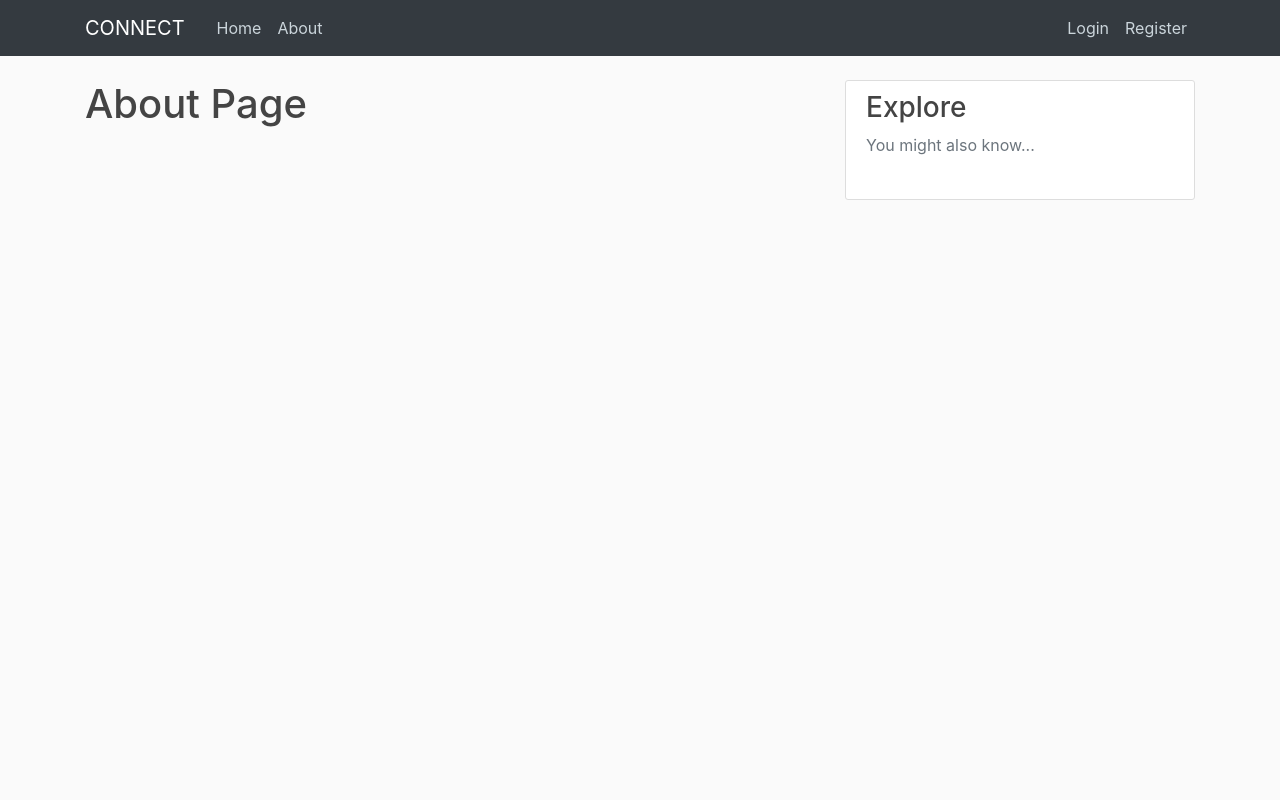
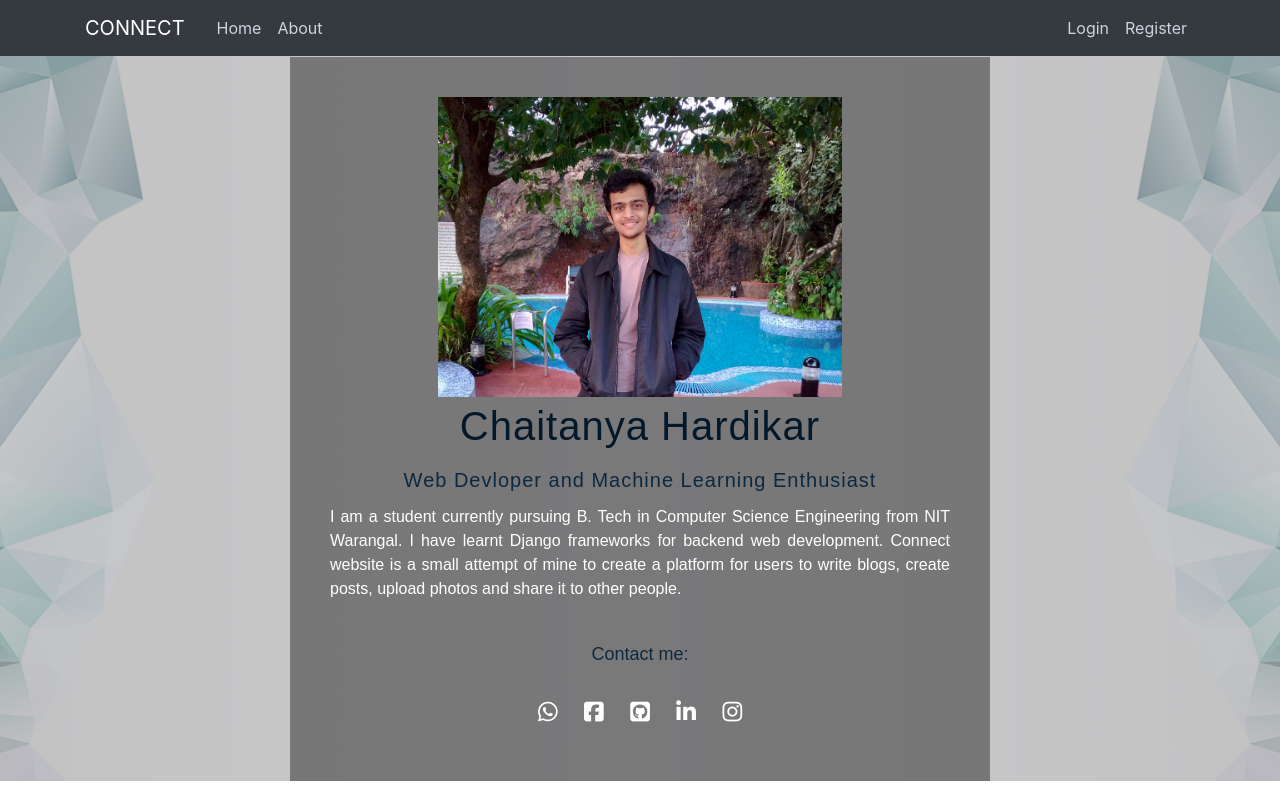
Before and after one commit to chaitanyahardikar/connect-website, a Django app: page /about/ in a window 1280 px wide. Run offline with Django 3.2, Linux system fonts and the light colour scheme; some libraries are stand-ins or nearby versions.

Commit message:
added about page

```diff
--- /dev/null
+++ b/blog/static/blog/about.css
@@ -0,0 +1,144 @@
+body {
+  background: #fafafa;
+  color: #333333;
+  margin-top: 5rem;
+  margin: 0;
+  padding: 0;
+  background: url("/static/blog/bg2.png") no-repeat;
+  background-size: cover;
+  background-position: center;
+}
+
+.box{
+  width: 700px;
+  background: rgba(0, 0, 0, 0.4);
+  padding: 40px;
+  text-align: center;
+  margin: auto;
+  margin-top: 5%;
+  color: white;
+  font-family: 'Century Gothic',sans-serif;
+}
+
+.box-img{
+  padding-bottom: 10px
+  width: 400px;
+  height: 300px;
+}
+.box h1{
+  color: #031829;
+  padding-top: 5px;
+  font-size: 40px;
+  letter-spacing: 1px;
+  font-weight: 100;
+}
+.box h5{
+  color: #0d2940;
+  padding-top: 10px;
+  padding-bottom: 5px;
+  font-size: 20px;
+  letter-spacing: 1px;
+  font-weight: 100;
+}
+.box p{
+  text-align: justify;
+}
+ul{
+  margin: 0;
+  padding: 0;
+}
+.box li{
+  padding-left: 5px;
+  padding-right: 5px;
+  display: inline-block;
+  margin: 6px;
+  list-style: none;
+}
+.box li a{
+  color: white;
+  text-decoration: none;
+  font-size: 30px;
+  transition: all ease-in-out 250ms;
+}
+.box li a:hover{
+  color: #b9b9b9;
+}
+
+h1, h2, h3, h4, h5, h6 {
+  color: #444444;
+}
+
+ul {
+  margin: 0;
+}
+
+.bg-steel {
+  background-color: #5f788a;
+}
+
+.site-header .navbar-nav .nav-link {
+  color: #cbd5db;
+}
+
+.site-header .navbar-nav .nav-link:hover {
+  color: #ffffff;
+}
+
+.site-header .navbar-nav .nav-link.active {
+  font-weight: 500;
+}
+
+.content-section {
+  background: #ffffff;
+  padding: 10px 20px;
+  border: 1px solid #dddddd;
+  border-radius: 3px;
+  margin-bottom: 20px;
+}
+
+.article-title {
+  color: #444444;
+}
+
+a.article-title:hover {
+  color: #428bca;
+  text-decoration: none;
+}
+
+.article-content {
+  white-space: pre-line;
+}
+
+.article-img {
+  height: 65px;
+  width: 65px;
+  margin-right: 16px;
+}
+
+.article-metadata {
+  padding-bottom: 1px;
+  margin-bottom: 4px;
+  border-bottom: 1px solid #e3e3e3
+}
+
+.article-metadata a:hover {
+  color: #333;
+  text-decoration: none;
+}
+
+.article-svg {
+  width: 25px;
+  height: 25px;
+  vertical-align: middle;
+}
+
+.account-img {
+  height: 125px;
+  width: 125px;
+  margin-right: 20px;
+  margin-bottom: 16px;
+}
+
+.account-heading {
+  font-size: 2.5rem;
+}
--- a/blog/templates/blog/about.html
+++ b/blog/templates/blog/about.html
@@ -1,4 +1,79 @@
-{% extends "blog/base.html" %}
-{% block content %}
-	<h1>About Page</h1>
-{% endblock content %}
+{% load static %}
+<!DOCTYPE html>
+<html>
+<head>
+	<meta charset="utf-8">
+    <meta name="viewport" content="width=device-width, initial-scale=1, shrink-to-fit=no">
+
+    <link rel="stylesheet" href="https://cdn.jsdelivr.net/npm/bootstrap@4.5.3/dist/css/bootstrap.min.css" integrity="sha384-TX8t27EcRE3e/ihU7zmQxVncDAy5uIKz4rEkgIXeMed4M0jlfIDPvg6uqKI2xXr2" crossorigin="anonymous">
+
+    <link rel="stylesheet" type="text/css" href="{% static 'blog/about.css' %}">
+
+	<title>Connect - About</title>
+</head>
+<body>
+	<header class="site-header">
+	  <nav class="navbar navbar-expand-md navbar-dark bg-dark fixed-top">
+	    <div class="container">
+	      <a class="navbar-brand mr-4" href="{% url 'blog-home' %}">CONNECT</a>
+	      <button class="navbar-toggler" type="button" data-toggle="collapse" data-target="#navbarToggle" aria-controls="navbarToggle" aria-expanded="false" aria-label="Toggle navigation">
+	      <span class="navbar-toggler-icon"></span>
+	      </button>
+	      <div class="collapse navbar-collapse" id="navbarToggle">
+	        <div class="navbar-nav mr-auto">
+	          <a class="nav-item nav-link" href="{% url 'blog-home' %}">Home</a>
+	          <a class="nav-item nav-link" href="{% url 'blog-about' %}">About</a>
+	        </div>
+	        <!-- Navbar Right Side -->
+	        <div class="navbar-nav">
+	        	{% if user.is_authenticated %}
+	        		<a class="nav-item nav-link" href="{% url 'post-create' %}">New Post</a>
+	        		<a class="nav-item nav-link" href="{% url 'profile' user.id %}">Profile</a>
+	        		<a class="nav-item nav-link" href="{% url 'logout' %}">Logout</a>
+	        	{% else %}
+		          	<a class="nav-item nav-link" href="{% url 'login' %}">Login</a>
+		          	<a class="nav-item nav-link" href="{% url 'register' %}">Register</a>
+		        {% endif %}
+	        </div>
+	      </div>
+	    </div>
+	  </nav>
+	</header>
+
+
+	<main role="main" class="container">
+	  <div class="row">
+	      {% if messages %}
+	      	{% for message in messages %}
+	      		<div class="alert alert-{{ message.tags }}">
+	      			{{ message }}
+	      		</div>
+	      	{% endfor %}
+	      {% endif %}
+	      <!--{% block content %}{% endblock %}-->
+	      <div class="box">
+		  <img src="{% static 'blog/profile.jpg' %}" alt="" class="box-img">
+		  <h1>Chaitanya Hardikar</h1>
+		<h5>Web Devloper and Machine Learning Enthusiast</h5>
+		<p>
+		I am a student currently pursuing B. Tech in Computer Science Engineering from NIT Warangal. I have learnt Django frameworks for backend web development. Connect website is a small attempt of mine to create a platform for users to write blogs, create posts, upload photos and share it to other people.<br><br></p>
+		<p style="text-align:center; color: #0d2940; font-size: 18px">Contact me: </p>
+		<ul>
+		<li><a href="https://wa.me/917558234238/"><i class="fa fa-whatsapp fa-xs"></i></a></li>
+		<li><a href="https://www.facebook.com/chaitanya.hardikar.7/"><i class="fa fa-facebook-square fa-xs" aria-hidden="true"></i></a></li>
+		<li><a href="https://github.com/chaitanyahardikar"><i class="fa fa-github-square fa-xs" aria-hidden="true"></i></a></li>
+		<li><a href="https://www.linkedin.com/in/chaitanya-hardikar-0ab4821a7/"><i class="fa fa-linkedin fa-xs" aria-hidden="true"></i></a></li>
+		<li><a href="https://www.instagram.com/chaitanya_hardikar/"><i class="fa fa-instagram fa-xs" aria-hidden="true"></i></a></li>
+		</ul>
+		</div>
+
+
+	  </div>
+	</main>
+
+	<script src="https://use.fontawesome.com/d1341f9b7a.js"></script>
+	<script src="https://code.jquery.com/jquery-3.5.1.slim.min.js" integrity="sha384-DfXdz2htPH0lsSSs5nCTpuj/zy4C+OGpamoFVy38MVBnE+IbbVYUew+OrCXaRkfj" crossorigin="anonymous"></script>
+    <script src="https://cdn.jsdelivr.net/npm/popper.js@1.16.1/dist/umd/popper.min.js" integrity="sha384-9/reFTGAW83EW2RDu2S0VKaIzap3H66lZH81PoYlFhbGU+6BZp6G7niu735Sk7lN" crossorigin="anonymous"></script>
+    <script src="https://cdn.jsdelivr.net/npm/bootstrap@4.5.3/dist/js/bootstrap.min.js" integrity="sha384-w1Q4orYjBQndcko6MimVbzY0tgp4pWB4lZ7lr30WKz0vr/aWKhXdBNmNb5D92v7s" crossorigin="anonymous"></script>
+</body>
+</html>
--- a/blog/templates/blog/base.html
+++ b/blog/templates/blog/base.html
@@ -57,6 +57,7 @@
 	      {% endif %}
 	      {% block content %}{% endblock %}
 	    </div>
+	    {% if user.is_authenticated %}
 	    <div class="col-md-4">
 	      <div class="content-section">
 	        <h3>Explore</h3>
@@ -74,6 +75,7 @@
 	        </p>
 	      </div>
 	    </div>
+	    {% endif %}
 	  </div>
 	</main>
 
--- a/blog/views.py
+++ b/blog/views.py
@@ -40,10 +40,19 @@ class PostListView(LoginRequiredMixin, ListView):
 class PostDetailView(DetailView):
 	model = Post
 	context_object_name = 'post'
+	def get_context_data(self, **kwargs):
+		context = super(PostDetailView, self).get_context_data(**kwargs)
+		context['randusers'] = User.objects.order_by('?')[:4]
+		return context
 
 class PostCreateView(LoginRequiredMixin, CreateView):
 	model = Post
 	fields = ['title', 'content', 'image']
+
+	def get_context_data(self, **kwargs):
+		context = super(PostCreateView, self).get_context_data(**kwargs)
+		context['randusers'] = User.objects.order_by('?')[:4]
+		return context
 
 	def form_valid(self, form):
 		form.instance.author = self.request.user
@@ -52,6 +61,11 @@ class PostCreateView(LoginRequiredMixin, CreateView):
 class PostUpdateView(LoginRequiredMixin, UserPassesTestMixin, UpdateView):
 	model = Post
 	fields = ['title', 'content', 'image']
+
+	def get_context_data(self, **kwargs):
+		context = super(PostUpdateView, self).get_context_data(**kwargs)
+		context['randusers'] = User.objects.order_by('?')[:4]
+		return context
 
 	def form_valid(self, form):
 		form.instance.author = self.request.user
@@ -68,6 +82,11 @@ class PostDeleteView(LoginRequiredMixin, UserPassesTestMixin, DeleteView):
 	context_object_name = 'post'
 	success_url = '/'
 
+	def get_context_data(self, **kwargs):
+		context = super(PostDeleteView, self).get_context_data(**kwargs)
+		context['randusers'] = User.objects.order_by('?')[:4]
+		return context
+
 	def test_func(self):
 		post = self.get_object()
 		if self.request.user == post.author:
--- a/users/views.py
+++ b/users/views.py
@@ -28,7 +28,7 @@ def profile(request, pk):
 			u_form.save()
 			p_form.save()
 			messages.success(request, f'Your account has been updated!')
-			return redirect('profile')
+			return redirect('profile', request.user.id)
 
 	else:
 		u_form = UserUpdateForm(instance=request.user)
@@ -42,7 +42,8 @@ def profile(request, pk):
 		'p_form': p_form,
 		'user_posts' : user_posts,
 		'user' : user,
-		'profileuser' : profileuser
+		'profileuser' : profileuser,
+		'randusers' : User.objects.order_by('?')[:4]
 	}
 
 	return render(request, 'users/profile.html', context)
```
Also changed, not shown: blog/static/blog/bg.jpg (added), blog/static/blog/bg2.png (added), blog/static/blog/profile.jpg (added), db.sqlite3, media/profile_pics/WAdp.jpg (renamed from media/profile_pics/WAdp_VJcTebC.jpg).
